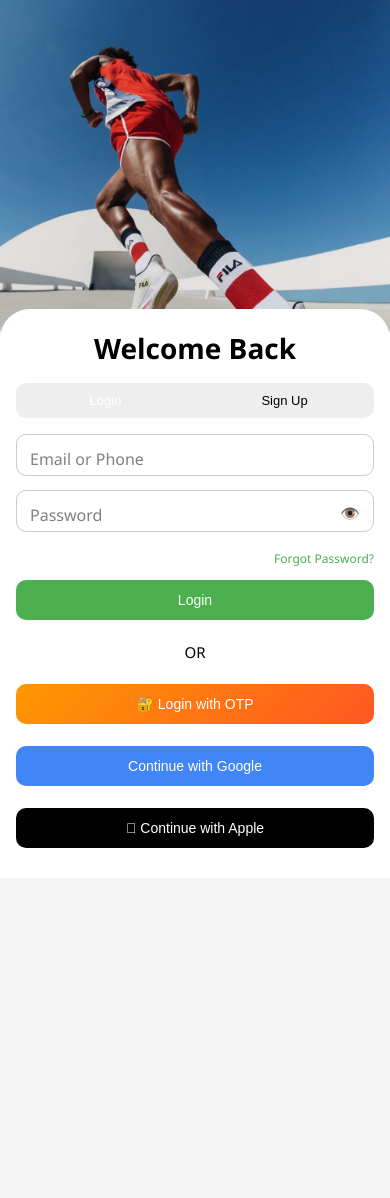
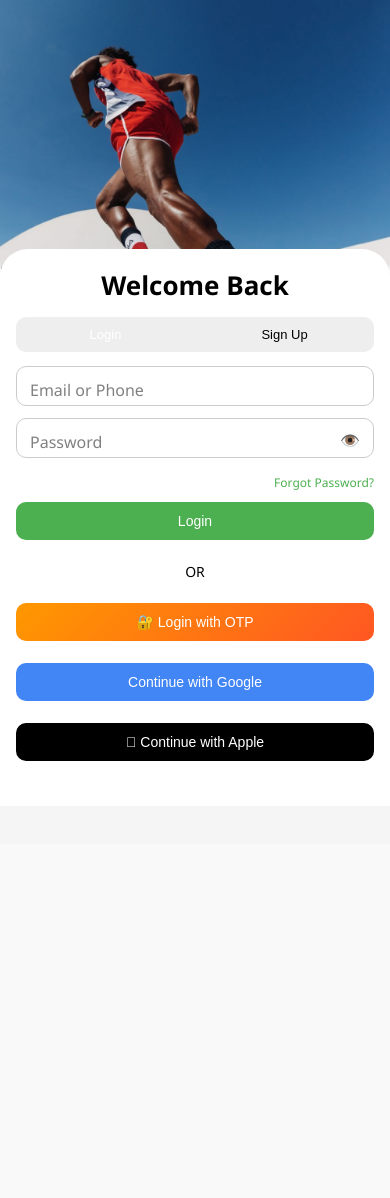
Before and after one commit to mvijayreddy-crypto/BookMyPlay, a Flask app: page /login in a window 390 px wide. After the commit the page ends 761 px from the top, so only its background shows below. Run offline with Flask 3, Linux system fonts and the light colour scheme.

Commit message:
final responsive login ui

```diff
--- a/templates/login.html
+++ b/templates/login.html
@@ -20,9 +20,9 @@
 body{
     font-family:'Segoe UI',sans-serif;
     width:100%;
-            min-height:100vh;
+    height:100vh;
     display:flex;
-            overflow-x:hidden;
+    overflow:hidden;
     background:#f5f5f5;
 }
 
@@ -53,17 +53,17 @@
 
 .card{
     width:100%;
-            max-width:420px;
+    max-width:410px;
     background:white;
-            padding:30px;
+    padding:24px;
     border-radius:24px;
-            box-shadow:0 0 25px rgba(0,0,0,0.08);
+    box-shadow:0 0 20px rgba(0,0,0,0.08);
 }
 
 h2{
     text-align:center;
-            font-size:42px;
-            margin-bottom:25px;
+    font-size:38px;
+    margin-bottom:18px;
     font-weight:700;
 }
 
@@ -71,18 +71,18 @@
 
 .toggle{
     display:flex;
-            margin-bottom:22px;
+    margin-bottom:18px;
     overflow:hidden;
     border-radius:10px;
 }
 
 .toggle button{
     flex:1;
-            padding:12px;
+    padding:11px;
     border:none;
     background:#eeeeee;
     cursor:pointer;
-            font-size:15px;
+    font-size:14px;
 }
 
 .active{
@@ -94,24 +94,24 @@
 
 .input-group{
     position:relative;
-            margin-bottom:18px;
+    margin-bottom:14px;
 }
 
 .input-group input{
     width:100%;
-            padding:14px;
-            padding-right:48px;
+    padding:13px;
+    padding-right:45px;
     border:1px solid #cccccc;
     border-radius:10px;
     outline:none;
-            font-size:16px;
+    font-size:15px;
     background:white;
 }
 
 .input-group label{
     position:absolute;
     left:14px;
-            top:14px;
+    top:13px;
     color:gray;
     transition:0.3s;
     pointer-events:none;
@@ -133,7 +133,7 @@
 .eye-icon{
     position:absolute;
     right:14px;
-            top:14px;
+    top:13px;
     cursor:pointer;
     font-size:18px;
 }
@@ -142,12 +142,12 @@
 
 .btn{
     width:100%;
-            padding:14px;
+    padding:13px;
     border:none;
     border-radius:10px;
     cursor:pointer;
     color:white;
-            font-size:16px;
+    font-size:15px;
     transition:0.3s;
 }
 
@@ -173,25 +173,25 @@
 
 .forgot{
     text-align:right;
-            margin-bottom:15px;
+    margin-bottom:12px;
 }
 
 .forgot a{
     color:#4CAF50;
     text-decoration:none;
-            font-size:14px;
+    font-size:13px;
 }
 
 .error{
     color:red;
     text-align:center;
-            margin-bottom:12px;
+    margin-bottom:10px;
 }
 
 #strengthMessage{
-            font-size:13px;
-            margin-top:-10px;
-            margin-bottom:12px;
+    font-size:12px;
+    margin-top:-8px;
+    margin-bottom:10px;
     display:block;
 }
 
@@ -210,11 +210,11 @@
 
     .card{
         max-width:360px;
-                padding:24px;
+        padding:22px;
     }
 
     h2{
-                font-size:36px;
+        font-size:34px;
     }
 }
 
@@ -224,30 +224,32 @@
 
     body{
         flex-direction:column;
-                overflow-y:auto;
-                background:#f5f5f5;
+        overflow:hidden;
+        height:100vh;
     }
 
     /* IMAGE */
 
     .left{
         width:100%;
-                height:42vh;
-                min-height:320px;
+        height:34vh;
+        min-height:250px;
         background:url("/static/sports-bg.jpg")
         no-repeat center top;
         background-size:cover;
-                border-bottom-left-radius:28px;
-                border-bottom-right-radius:28px;
+        border-bottom-left-radius:26px;
+        border-bottom-right-radius:26px;
     }
 
-            /* LOGIN SECTION */
+    /* LOGIN */
 
     .right{
         width:100%;
-                display:block;
+        height:66vh;
+        display:flex;
+        justify-content:flex-start;
+        align-items:flex-start;
         padding:0;
-                background:#f5f5f5;
     }
 
     /* CARD */
@@ -255,19 +257,20 @@
     .card{
         width:100%;
         max-width:100%;
-                border-radius:30px 30px 0 0;
-                margin-top:-45px;
-                padding:20px 16px 30px;
+        height:100%;
+        border-radius:28px 28px 0 0;
+        margin-top:-38px;
+        padding:18px 16px 16px;
         box-shadow:none;
     }
 
     h2{
-                font-size:28px;
-                margin-bottom:16px;
+        font-size:26px;
+        margin-bottom:14px;
     }
 
     .toggle{
-                margin-bottom:16px;
+        margin-bottom:14px;
     }
 
     .toggle button{
@@ -276,22 +279,22 @@
     }
 
     .input-group{
-                margin-bottom:14px;
+        margin-bottom:12px;
     }
 
     .input-group input{
         font-size:14px;
-                padding:12px;
+        padding:11px;
         padding-right:40px;
     }
 
     .btn{
-                padding:12px;
+        padding:11px;
         font-size:14px;
     }
 
     .forgot{
-                margin-bottom:12px;
+        margin-bottom:10px;
     }
 
     .forgot a{
@@ -299,12 +302,12 @@
     }
 
     .eye-icon{
-                top:12px;
+        top:11px;
         font-size:16px;
     }
 
     center{
-                font-size:15px;
+        font-size:14px;
     }
 }
 
@@ -333,15 +336,13 @@
 <button
 id="loginBtn"
 class="active"
-                    onclick="showLogin()"
-                >
+onclick="showLogin()">
 Login
 </button>
 
 <button
 id="signupBtn"
-                    onclick="showSignup()"
-                >
+onclick="showSignup()">
 Sign Up
 </button>
 
@@ -360,16 +361,14 @@
 <form
 method="POST"
 action="/login"
-                id="loginForm"
-            >
+id="loginForm">
 
 <div class="input-group">
 
 <input
 type="text"
 name="email"
-                        required
-                    >
+required>
 
 <label>Email or Phone</label>
 
@@ -381,15 +380,13 @@
 type="password"
 name="password"
 id="loginPassword"
-                        required
-                    >
+required>
 
 <label>Password</label>
 
 <span
 class="eye-icon"
-                        onclick="toggleLoginPassword()"
-                    >
+onclick="toggleLoginPassword()">
 👁️
 </span>
 
@@ -406,8 +403,7 @@
 <button
 type="submit"
 class="btn login-btn"
-                    id="loginSubmitBtn"
-                >
+id="loginSubmitBtn">
 Login
 </button>
 
@@ -419,16 +415,14 @@
 method="POST"
 action="/signup"
 id="signupForm"
-                class="hidden"
-            >
+class="hidden">
 
 <div class="input-group">
 
 <input
 type="email"
 name="email"
-                        required
-                    >
+required>
 
 <label>Email</label>
 
@@ -439,8 +433,7 @@
 <input
 type="text"
 name="phone"
-                        required
-                    >
+required>
 
 <label>Phone</label>
 
@@ -453,15 +446,13 @@
 name="password"
 id="signupPassword"
 onkeyup="checkPasswordStrength()"
-                        required
-                    >
+required>
 
 <label>Password</label>
 
 <span
 class="eye-icon"
-                        onclick="toggleSignupPassword()"
-                    >
+onclick="toggleSignupPassword()">
 👁️
 </span>
 
@@ -472,8 +463,7 @@
 <button
 type="submit"
 class="btn login-btn"
-                    id="signupSubmitBtn"
-                >
+id="signupSubmitBtn">
 Sign Up
 </button>
 
@@ -492,8 +482,7 @@
 <button
 type="button"
 class="btn"
-                    style="background:linear-gradient(135deg,#ff9800,#ff5722)"
-                >
+style="background:linear-gradient(135deg,#ff9800,#ff5722)">
 🔐 Login with OTP
 </button>
 
@@ -507,8 +496,7 @@
 
 <button
 type="button"
-                    class="btn google-btn"
-                >
+class="btn google-btn">
 Continue with Google
 </button>
 
```
Lines whose indentation alone changed are shown as unchanged.
